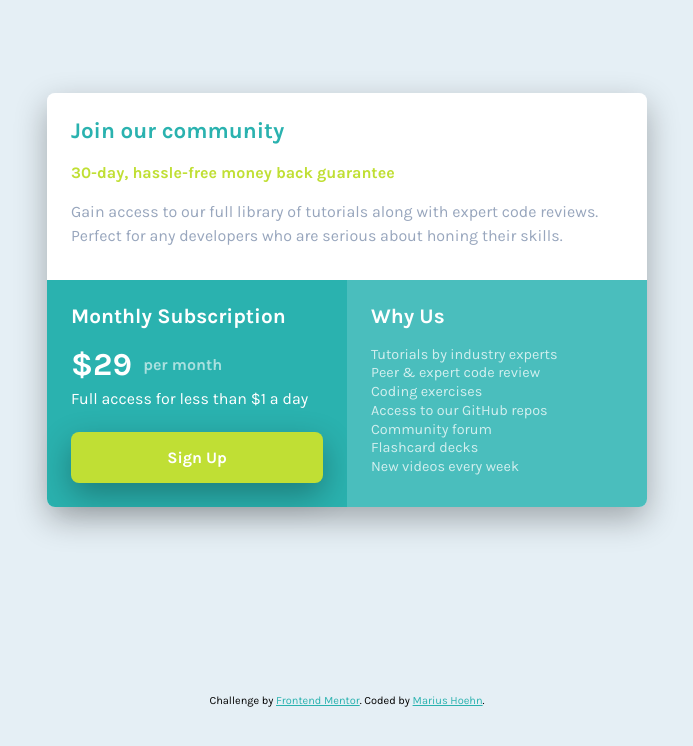
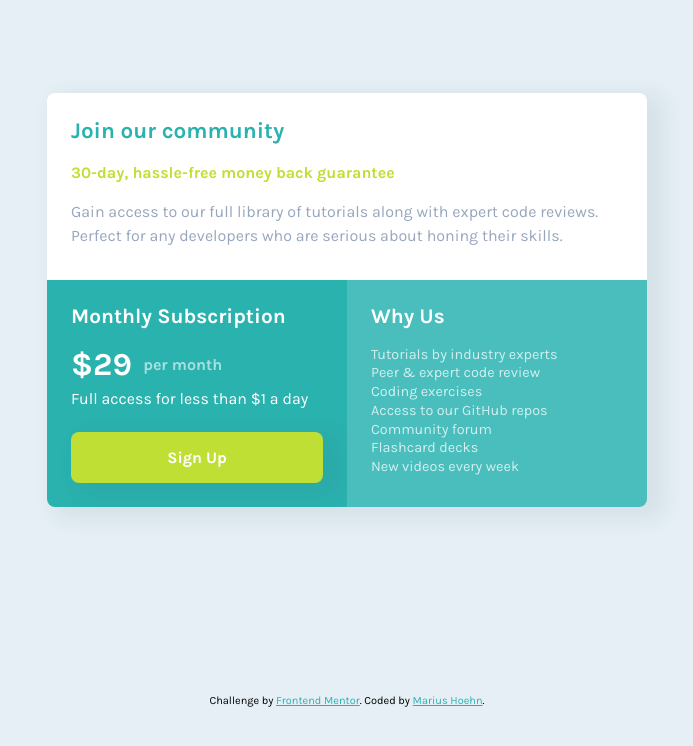
Before and after one commit to ir4M/single-price-grid-component-master, a plain HTML site: page index.html in a window 1280 px wide. Shown: the whole page, without its empty margins (293-986 px from the left). Drawn offline with Linux system fonts and the light colour scheme.

Commit message:
adjusted box shadow values

```diff
--- a/sass/style.scss
+++ b/sass/style.scss
@@ -20,7 +20,7 @@ article {
   max-width: 350px;
   margin-inline: 1rem;
   border-radius: .5rem .5rem .5rem .5rem;
-  box-shadow: 0 .75rem 2rem rgba(0,0,0, .3);
+  box-shadow: 12px 7px 20px 6px rgba(57, 75, 84, .08);
   .community {
     padding: 1.5rem;
     background-color: #fff;
@@ -73,7 +73,8 @@ article {
       font-weight: 700;
       border: none;
       border-radius: .5rem;
-      box-shadow: 0 .75rem 2rem rgba(0,0,0, .3);
+      //box-shadow: 0 .75rem 2rem rgba(0,0,0, .3);
+      box-shadow: 12px 7px 20px 6px rgba(57, 75, 84, .08);
       padding: 1rem;
       margin-top: 1.5rem;
       transition: all ease .5s;
```
Also changed, not shown: sass/style.css, 1 other file.
